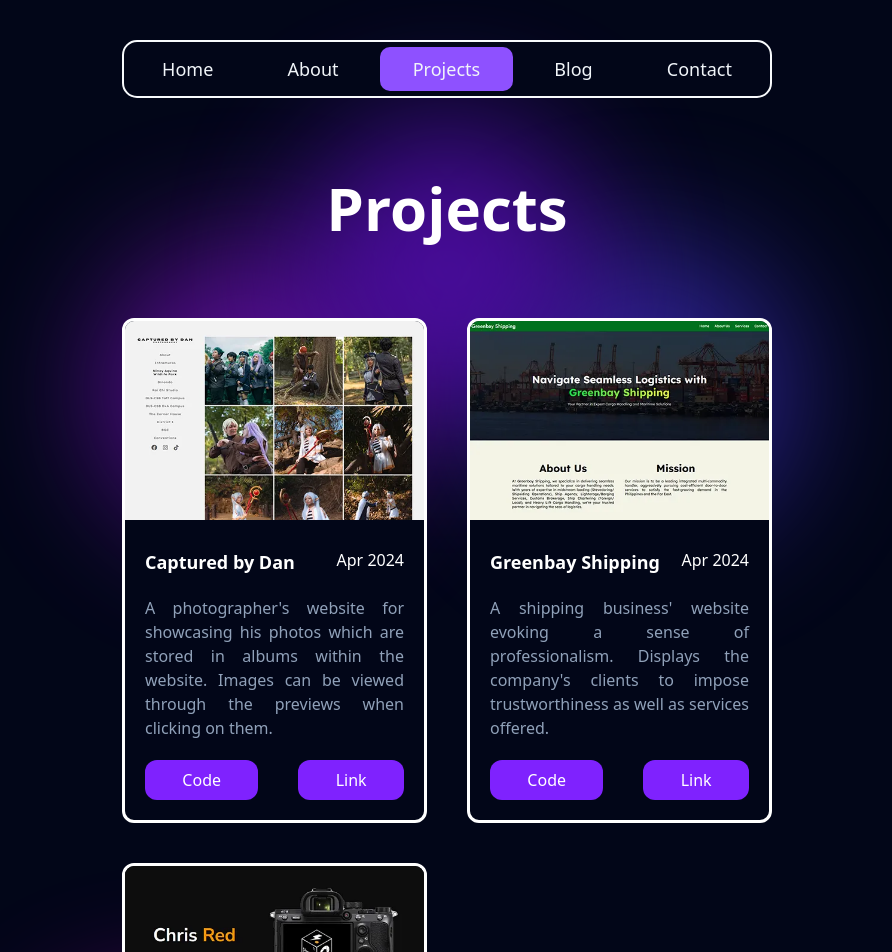
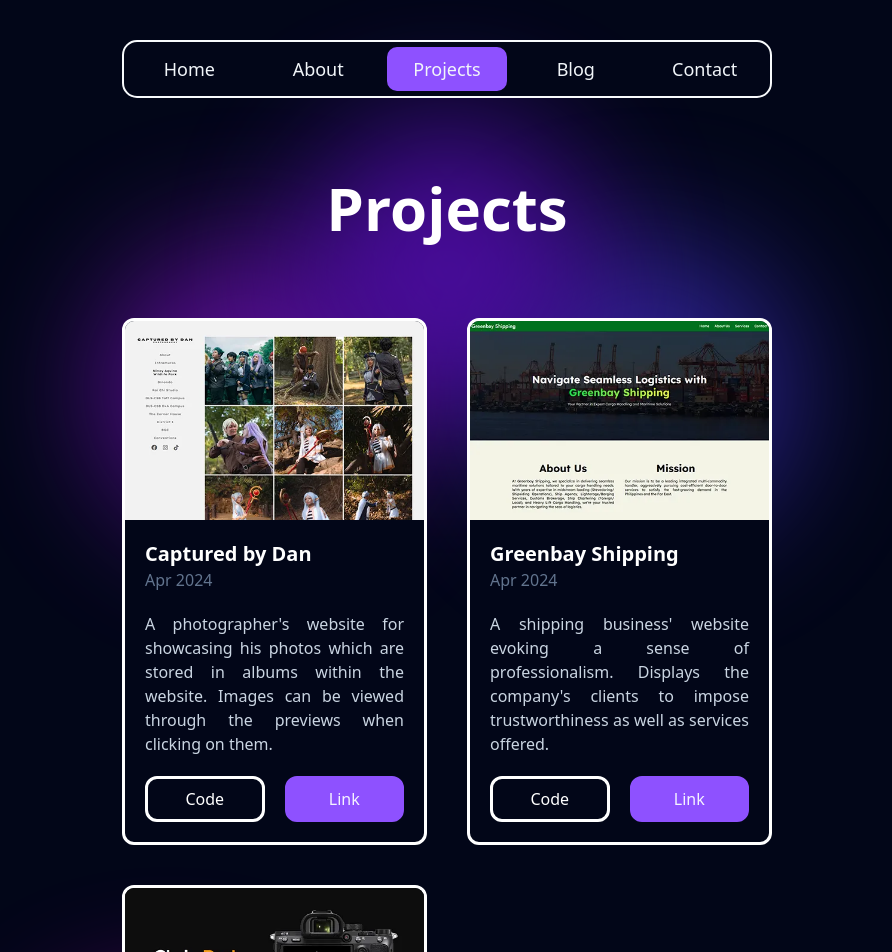
Before and after one commit to alecbnono/tech-by-alec-frontend, a React (Vite) app: page /projects in a window 1280 px wide. Shown: the top 952 px of the page, without its empty margins (193-1085 px from the left). Built offline with nearby package versions, Linux system fonts and the light colour scheme.

Commit message:
Fix project card design

```diff
--- a/src/components/NavBar.jsx
+++ b/src/components/NavBar.jsx
@@ -17,7 +17,7 @@ function Navbar() {
                         key={item.path}
                         to={item.path}
                         className={({ isActive }) =>
-                            `px-3 py-2 rounded-[10px] grow ${isActive
+                            `px-3 py-2 rounded-[10px] flex-1 ${isActive
                                 ? "bg-violet-500 text-slate-100"
                                 : "text-slate-100 hover:bg-violet-950 transition-colors duration-300"
                             }`
--- a/src/components/ProjectCard.jsx
+++ b/src/components/ProjectCard.jsx
@@ -1,16 +1,26 @@
-function ProjectCard({ date, title, description, image }) {
+function ProjectCard({ date, title, description, image, code, link }) {
     return (
-        <div className="flex flex-col relative gap-2 rounded-xl border-white border-3 bg-slate-950 overflow-hidden hover:-translate-y-1 transition-transform duration-650">
+        <div className="flex flex-col relative rounded-xl border-white border-3 bg-slate-950 overflow-hidden hover:-translate-y-1 transition-transform duration-650">
             <img src={image} alt="" />
             <div className="flex flex-col gap-5 p-5 ">
-                <div className="flex justify-between">
-                    <h1 className="font-semibold text-lg">{title}</h1>
-                    <p>{date}</p>
+                <div className="flex flex-col justify-between items-start">
+                    <h1 className="font-semibold text-xl">{title}</h1>
+                    <p className="text-slate-500">{date}</p>
                 </div>
-                <p className="text-justify text-slate-400">{description}</p>
-                <div className="flex w-full justify-evenly gap-10">
-                    <button className=" py-2 bg-violet-600 rounded-xl grow">Code</button>
-                    <button className=" py-2 bg-violet-600 rounded-xl grow">Link</button>
+                <p className="text-justify text-slate-300">{description}</p>
+                <div className="flex w-full justify-between gap-5">
+                    <a
+                        href={code}
+                        className="py-2 rounded-xl border-3 border-white hover:border-violet-300 hover:bg-violet-300 hover:text-violet-950 transition-colors duration-300 flex-1"
+                    >
+                        Code
+                    </a>
+                    <a
+                        href={link}
+                        className="py-2 rounded-xl border-3 border-violet-500 bg-violet-500 text-violet-50 hover:border-violet-300 hover:bg-violet-300 hover:text-violet-950  transition-colors duration-300 flex-1"
+                    >
+                        Link
+                    </a>
                 </div>
             </div>
         </div>
--- a/src/data/projects.js
+++ b/src/data/projects.js
@@ -5,6 +5,8 @@ const projects = [
     description:
       "A photographer's website for showcasing his photos which are stored in albums within the website. Images can be viewed through the previews when clicking on them.",
     image: "/projects/dandanwebsite.webp",
+    code: "https://github.com/alecbnono/dandanwebsite",
+    link: "https://capturedbydan.vercel.app/",
   },
   {
     date: "Apr 2024",
@@ -12,6 +14,8 @@ const projects = [
     description:
       "A shipping business' website evoking a sense of professionalism. Displays the company's clients to impose trustworthiness as well as services offered.",
     image: "/projects/greenbay.webp",
+    code: "https://github.com/alecbnono/greenbaywebsite",
+    link: "https://greenbayshipping.vercel.app/",
   },
   {
     date: "Apr 2024",
@@ -19,6 +23,8 @@ const projects = [
     description:
       "Another photographer's website showcasing his profile. Giving him a digital presence in the online space. Website features sections such as About, Services, Portfolio and Contact.",
     image: "/projects/shortysbox.webp",
+    code: "https://github.com/alecbnono/shortysboxwebsite",
+    link: "https://shortysbox.vercel.app/",
   },
   // {
   //   date: "Aug 2025",
--- a/src/pages/Projects.jsx
+++ b/src/pages/Projects.jsx
@@ -13,6 +13,8 @@ function Projects() {
                             image={item.image}
                             title={item.title}
                             description={item.description}
+                            code={item.code}
+                            link={item.link}
                         />
                     );
                 })}
```
